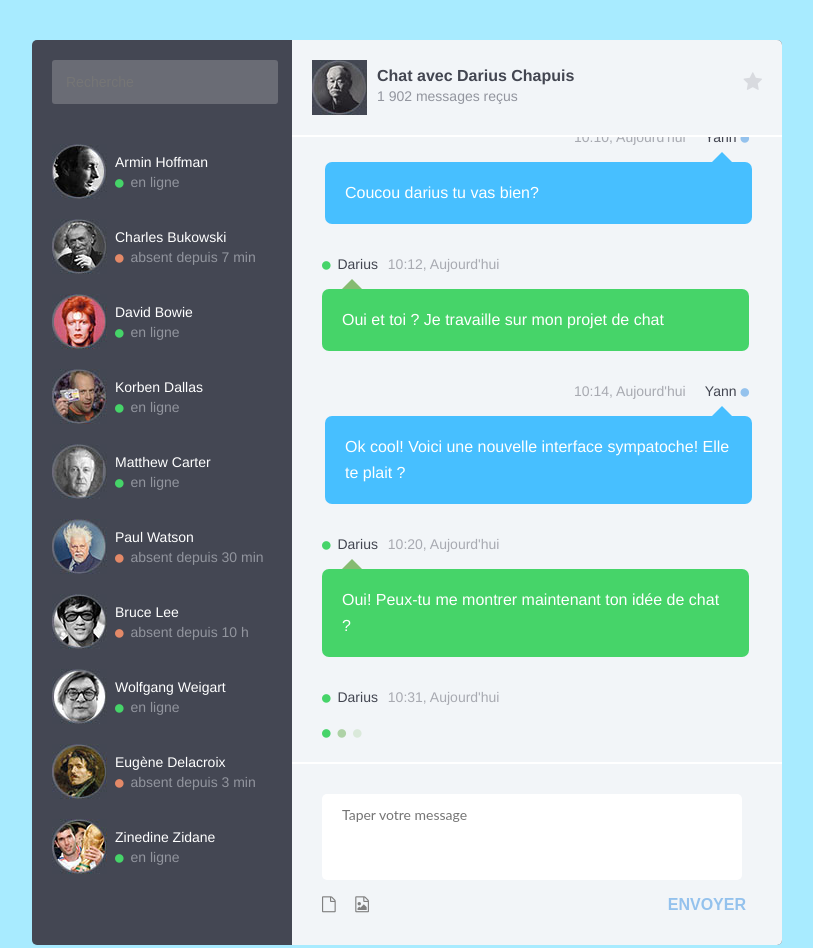
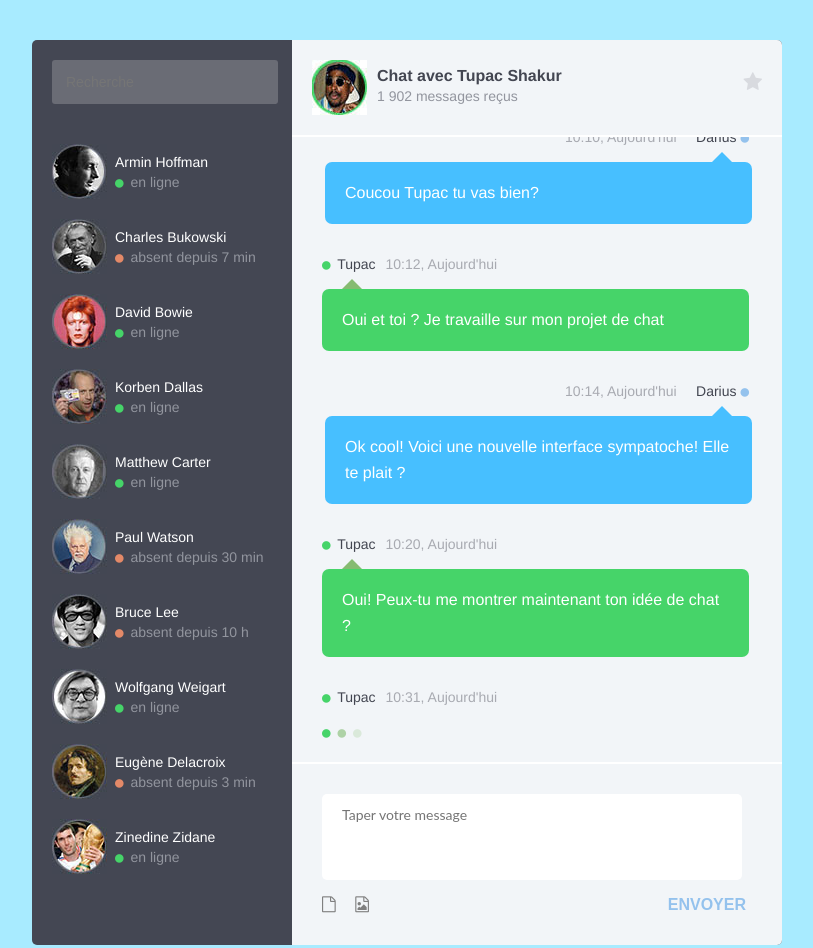
Before and after one commit to darius-chat/darius-chat.github.io, a plain HTML site: page index.html in a window 1280 px wide. Shown: the whole page, without its empty margins (233-1046 px from the left). Drawn offline with nearby package versions, Linux system fonts and the light colour scheme; a script that the page names is missing.

Commit message:
Version 1.1

```diff
--- a/index.html
+++ b/index.html
@@ -130,10 +130,10 @@
 
     <div class="chat">
       <div class="chat-header clearfix">
-        <img src="img/avatar_chat_avatar_01.jpg" alt="avatar" />
+        <img src="img/unnamed.jpg" alt="avatar" />
 
         <div class="chat-about">
-          <div class="chat-with">Chat avec Darius Chapuis</div>
+          <div class="chat-with">Chat avec Tupac Shakur</div>
           <div class="chat-num-messages">1 902 messages reçus</div>
         </div>
         <i class="fa fa-star"></i>
@@ -145,17 +145,17 @@
           <li class="clearfix">
             <div class="message-data align-right">
               <span class="message-data-time">10:10, Aujourd'hui</span> &nbsp; &nbsp;
-              <span class="message-data-name">Yann</span> <i class="fa fa-circle me"></i>
+              <span class="message-data-name">Darius</span> <i class="fa fa-circle me"></i>
 
             </div>
             <div class="message other-message float-right">
-              Coucou darius tu vas bien?
+              Coucou Tupac tu vas bien?
             </div>
           </li>
 
           <li>
             <div class="message-data">
-              <span class="message-data-name"><i class="fa fa-circle online"></i> Darius</span>
+              <span class="message-data-name"><i class="fa fa-circle online"></i> Tupac</span>
               <span class="message-data-time">10:12, Aujourd'hui</span>
             </div>
             <div class="message my-message">
@@ -166,7 +166,7 @@
           <li class="clearfix">
             <div class="message-data align-right">
               <span class="message-data-time">10:14, Aujourd'hui</span> &nbsp; &nbsp;
-              <span class="message-data-name">Yann</span> <i class="fa fa-circle me"></i>
+              <span class="message-data-name">Darius</span> <i class="fa fa-circle me"></i>
 
             </div>
             <div class="message other-message float-right">
@@ -176,7 +176,7 @@
 
           <li>
             <div class="message-data">
-              <span class="message-data-name"><i class="fa fa-circle online"></i> Darius</span>
+              <span class="message-data-name"><i class="fa fa-circle online"></i> Tupac</span>
               <span class="message-data-time">10:20, Aujourd'hui</span>
             </div>
             <div class="message my-message">
@@ -186,7 +186,7 @@
 
           <li>
             <div class="message-data">
-              <span class="message-data-name"><i class="fa fa-circle online"></i> Darius</span>
+              <span class="message-data-name"><i class="fa fa-circle online"></i> Tupac</span>
               <span class="message-data-time">10:31, Aujourd'hui</span>
             </div>
             <i class="fa fa-circle online"></i>
@@ -220,7 +220,7 @@
     <li class="clearfix">
       <div class="message-data align-right">
         <span class="message-data-time">{{time}}, Today</span> &nbsp; &nbsp;
-        <span class="message-data-name">Yann</span> <i class="fa fa-circle me"></i>
+        <span class="message-data-name">Darius</span> <i class="fa fa-circle me"></i>
       </div>
       <div class="message other-message float-right">
         {{messageOutput}}
@@ -232,7 +232,7 @@
   <script id="message-response-template" type="text/x-handlebars-template">
     <li>
       <div class="message-data">
-        <span class="message-data-name"><i class="fa fa-circle online"></i> Darius</span>
+        <span class="message-data-name"><i class="fa fa-circle online"></i> Tupac</span>
         <span class="message-data-time">{{time}}, Today</span>
       </div>
       <div class="message my-message">
--- a/js/typo.js
+++ b/js/typo.js
@@ -12,8 +12,10 @@ $('#envoyer').on('click',function() {
 });
 
 $('#message-to-send').keypress(function (e) {
- var x = document.getElementsByClassName("other-message");
 
+
+
+  var x = document.getElementsByClassName("other-message");
 
   var i=0;
 
```
Also changed, not shown: img/unnamed.jpg (added).
